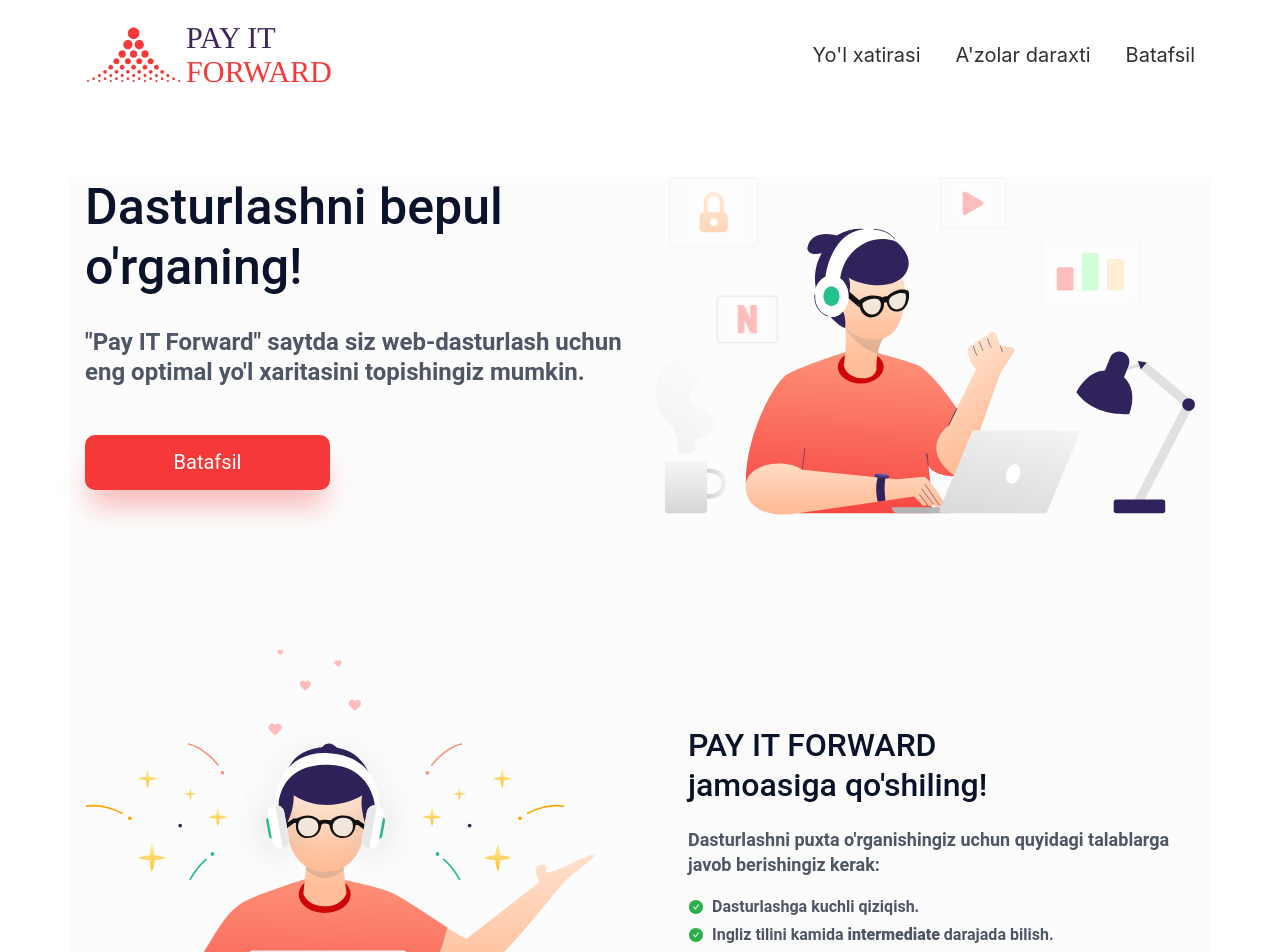
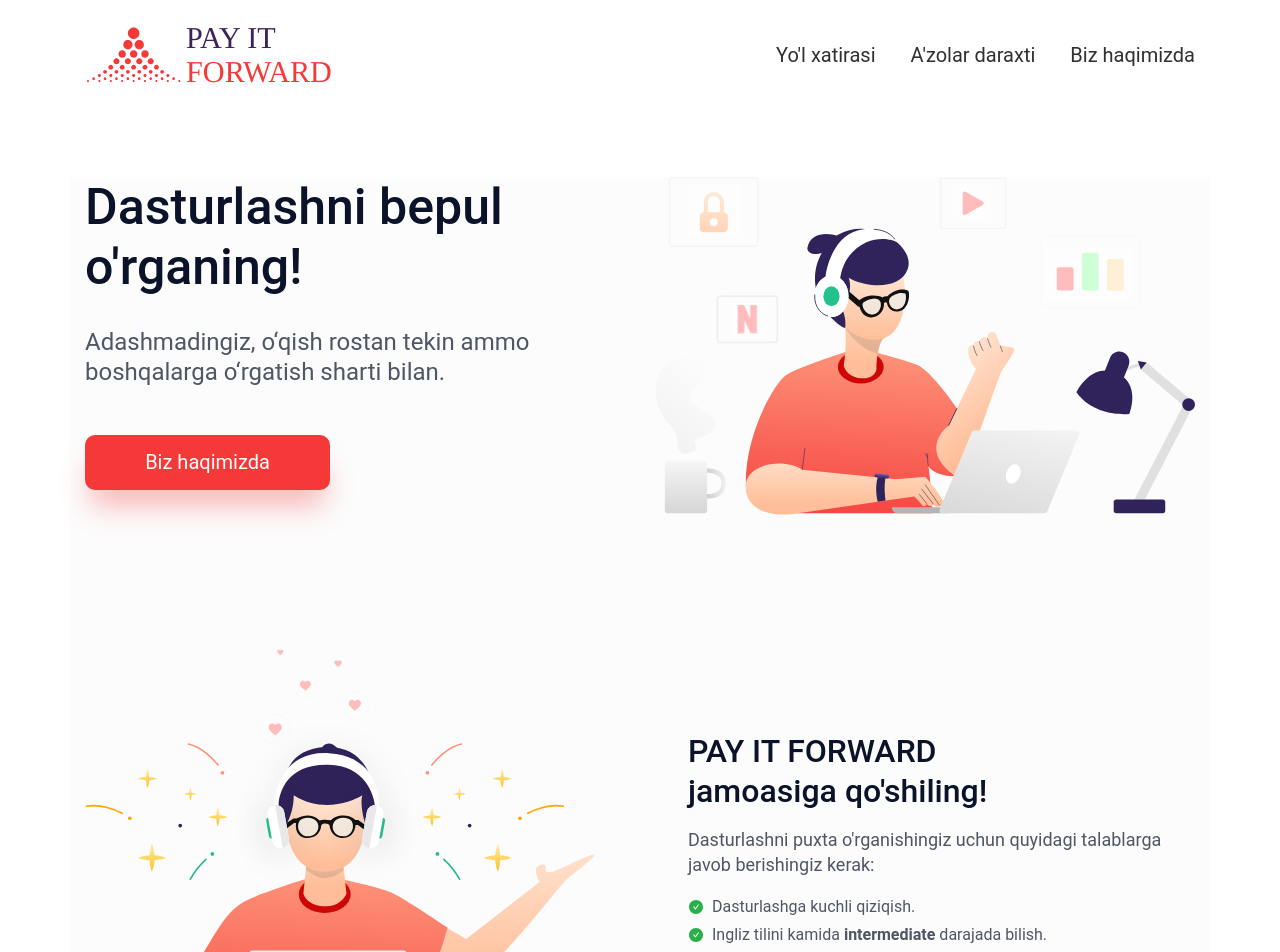
Before and after one commit to IT-forward/IT-forward.github.io, a React (Create React App) app: page / in a window 1280 px wide. Shown: the top 952 px of the page. Built offline with nearby package versions, Linux system fonts and the light colour scheme.

Commit message:
new codereview

```diff
--- a/src/LandingPage/Introduction.tsx
+++ b/src/LandingPage/Introduction.tsx
@@ -7,7 +7,7 @@ function Introduction() {
       <Navbar />
       <Container>
         <br />
-        <h2 className="text-center">
+        <h2 className="text-center mt-4 ">
           Quyida "Pay IT Forward" website🌐 haqida qisqacha ma'lumot beriladi.
         </h2>
         <hr />
--- a/src/LandingPage/LandingPage.css
+++ b/src/LandingPage/LandingPage.css
@@ -28,12 +28,14 @@
   font-size: 50px;
   line-height: 60px;
   color: #0b132a;
+  font-family: 'Roboto', sans-serif;
 }
 
 #desc-paragraph {
   font-size: 24px;
   line-height: 30px;
   color: #4f5665;
+  font-weight: 400;
 }
 
 #desc-btn {
@@ -66,14 +68,20 @@
   font-size: 18px;
   line-height: 25px;
   color: #4f5665;
+  font-weight: 400;
 }
 
 #features-desc ul li {
   font-size: 16px;
   line-height: 28px;
   color: #4f5665;
+  font-weight: 400;
 }
 
+.images {
+  width: 510px;
+  height: 416px;
+}
 .check-circle {
   color: #2aaf4a;
 }
@@ -89,6 +97,7 @@
   background-color: #fff;
   -webkit-box-shadow: 0px 10px 35px 7px rgba(11, 19, 42, 0.12);
   box-shadow: 0px 10px 35px 7px rgba(11, 19, 42, 0.12);
+  font-weight: 400;
 }
 
 #contact-us #sm-links {
@@ -323,11 +332,12 @@ footer {
   #desc-paragraph {
     font-size: 16px;
     line-height: 22px;
+
   }
 
   #desc-btn {
     font-size: 16px;
-    width: 130px;
+    width: 180px;
     height: 40px;
     border-radius: 5px;
   }
--- a/src/LandingPage/LandingPage.tsx
+++ b/src/LandingPage/LandingPage.tsx
@@ -23,16 +23,15 @@ function LandingPage() {
                   id="desc-paragraph"
                   className="mt-md-2 mb-md-4 mt-lg-4 mb-lg-5"
                 >
-                  "Pay IT Forward" saytda siz web-dasturlash uchun eng optimal
-                  yo'l xaritasini topishingiz mumkin.
+                  Adashmadingiz, o‘qish rostan tekin ammo boshqalarga o‘rgatish sharti bilan.
                 </p>
                 <div>
-                  <Link to='/batafsil-malumot'>
+                  <Link to='/introduction'>
                   <button
                     className="btn btn-lg btn-danger border-0"
                     id="desc-btn"
                   >
-                    Batafsil
+                    Biz haqimizda
                   </button>
                   </Link>
                 </div>
@@ -48,14 +47,14 @@ function LandingPage() {
         <section id="features">
           <Row xs={1} sm={1} md={2}>
             <Col id="feature-image">
-              <img src={featuresImg} className="img-fluid" alt="" />
+              <img src={featuresImg} className="img-fluid images" alt="" />
             </Col>
 
             <Col className="pl-md-5 d-md-flex align-items-end">
               <Row>
                 <Col id="features-desc">
                   <h2>PAY IT FORWARD jamoasiga qo'shiling!</h2>
-                  <p className="my-md-2 my-lg-3">
+                  <p className="my-md-2 my-lg-3 p-0">
                     Dasturlashni puxta o'rganishingiz uchun quyidagi talablarga
                     javob berishingiz kerak:
                   </p>
--- a/src/LandingPage/Navbar.tsx
+++ b/src/LandingPage/Navbar.tsx
@@ -17,23 +17,23 @@ function NavbarNavigation() {
                 id="responsive-navbar-nav"
                 >
                 <Nav>
-                    <Link className="navStyle" to="/yo'l-xaritasi">
-                    <Nav.Link href="/yo'l-xaritasi" id="nav-link-1" className="px-0">
+                    <Link className="navStyle" to="/roadmap">
+                    <Nav.Link href="/roadmap" id="nav-link-1" className="px-0">
                     Yo'l xatirasi
                     </Nav.Link>
                     </Link>
-                    <Link className="navStyle" to="/azolar-daraxti">
-                    <Nav.Link href="/azolar-daraxti" id="nav-link-2" className="px-0">
+                    <Link className="navStyle" to="/organization-tree">
+                    <Nav.Link href="/organization-tree" id="nav-link-2" className="px-0">
                     A'zolar daraxti
                     </Nav.Link>
                     </Link>
-                    <Link className="navStyle" to="/batafsil-malumot">
+                    <Link className="navStyle" to="/introduction">
                     <Nav.Link
-                    href="/batafsil-malumot"
+                    href="/introduction"
                     id="nav-link-3"
                     className="px-0 mr-0"
                     >
-                        Batafsil
+                        Biz haqimizda
                     </Nav.Link>
                     </Link>
                 </Nav>
--- a/src/ReactRouter/ReactRouter.tsx
+++ b/src/ReactRouter/ReactRouter.tsx
@@ -4,7 +4,8 @@ import Roadmap from '../Roadmap/Roadmap';
 import orgChart from '../orgChart/OrgChartTree';
 import Introduction from '../LandingPage/Introduction';
 import { BrowserRouter as Router, Switch, Route } from 'react-router-dom';
-
+import LessonPage from '../Roadmap/components/LessonPage';
+//import Test from '../Roadmap/testComponent';
 
 function ReactRouter() {
     return (
@@ -12,9 +13,11 @@ function ReactRouter() {
             <div>
                 <Switch>
                     <Route path="/" exact component={Landingpage}/>
-                    <Route path="/yo'l-xaritasi"  component={Roadmap} />
-                    <Route path="/azolar-daraxti"  component={orgChart} />
-                    <Route path="/batafsil-malumot"  component={Introduction} />
+                    <Route path="/roadmap" exact  component={Roadmap} />
+                    <Route path="/organization-tree" exact component={orgChart} />
+                    <Route path="/introduction" exact component={Introduction} />
+                    <Route path='/lesson-course' exact component={LessonPage} />
+
                 </Switch>
             </div>
         </Router>
--- a/src/Roadmap/Roadmap.tsx
+++ b/src/Roadmap/Roadmap.tsx
@@ -5,7 +5,7 @@ import Lesson from "./components/Lesson";
 import Navbar from '../LandingPage/Navbar';
 import Footer from '../LandingPage/Footer';
 import { roadmapData } from "./data";
-
+import { Link } from 'react-router-dom';
 function Roadmap() {
   return (
     <div>
@@ -21,12 +21,17 @@ function Roadmap() {
             <Chapter iconComponent={chapter.iconComponent} />
             {chapter.children.map((roadmapRow) => (
               <RoadmapRow>
+
                 {roadmapRow.map((lesson) => (
+                  <Link to='/lesson-course'>
                   <Lesson
                     title={lesson.title}
                     icon={lesson.iconComponent}
                   />
+                   </Link>
                 ))}
+
+
               </RoadmapRow>
             ))}
           </div>
--- a/src/Roadmap/data.tsx
+++ b/src/Roadmap/data.tsx
@@ -26,12 +26,13 @@ import REDUX from "./course-images/redux.png";
 import TYPESCRIPT from "./course-images/typescript.png";
 import MONGODB from "./course-images/mongodb.png";
 import REACT from "./course-images/react.png";
-
+import LessonPage  from "./components/LessonPage";
 export const lessonsData = {
   html: {
     title: "HTML5",
     iconComponent: <AiFillHtml5 className="icon-group html" />,
     lessonImage: { HTML },
+    path: 'lesson-course',
     description: `
       Lorem ipsum dolor sit amet consectetur adipisicing elit.
       Iusto, ullam accusamus maxime aspernatur ipsum distinctio
@@ -248,3 +249,6 @@ export const roadmapData = [
     ],
   },
 ];
+
+
+<LessonPage htmlData={lessonsData.html}/>
```
Also changed, not shown: src/Roadmap/components/LessonPage.tsx (+13 -6 lines).
